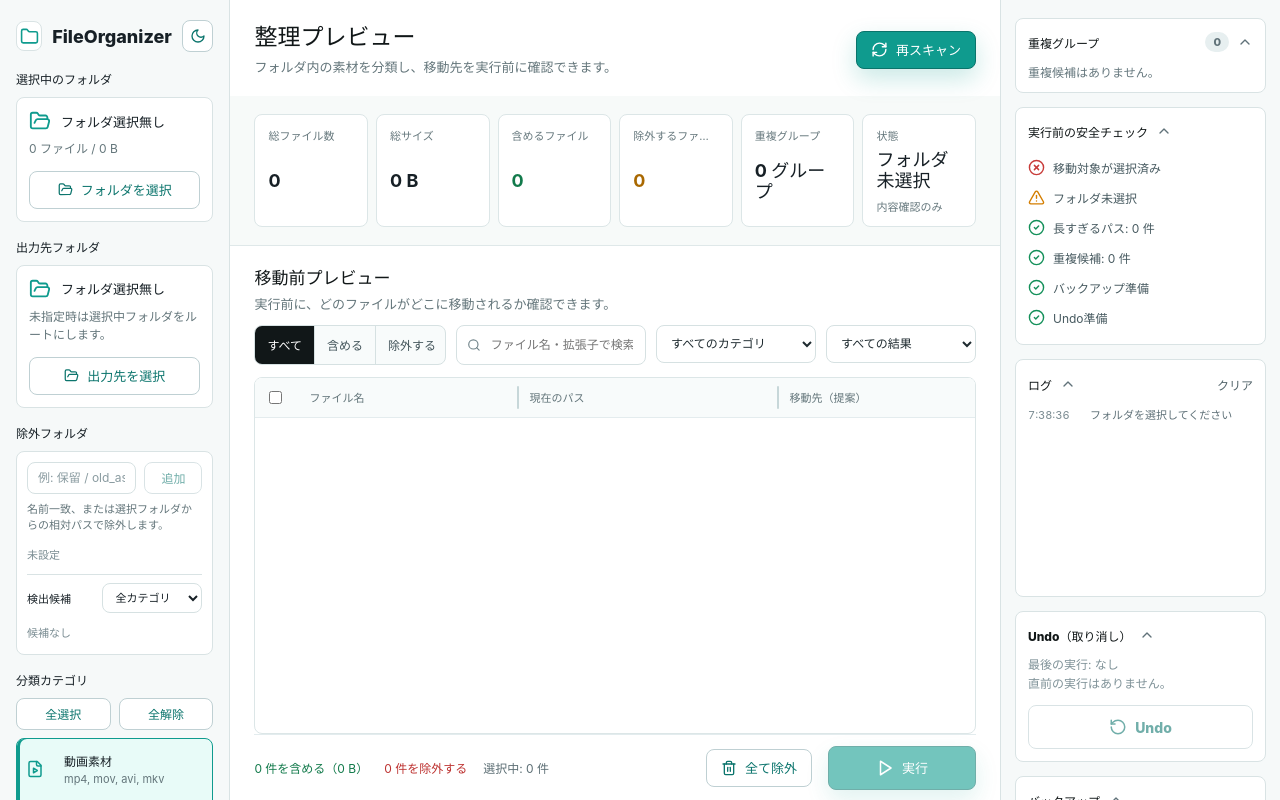
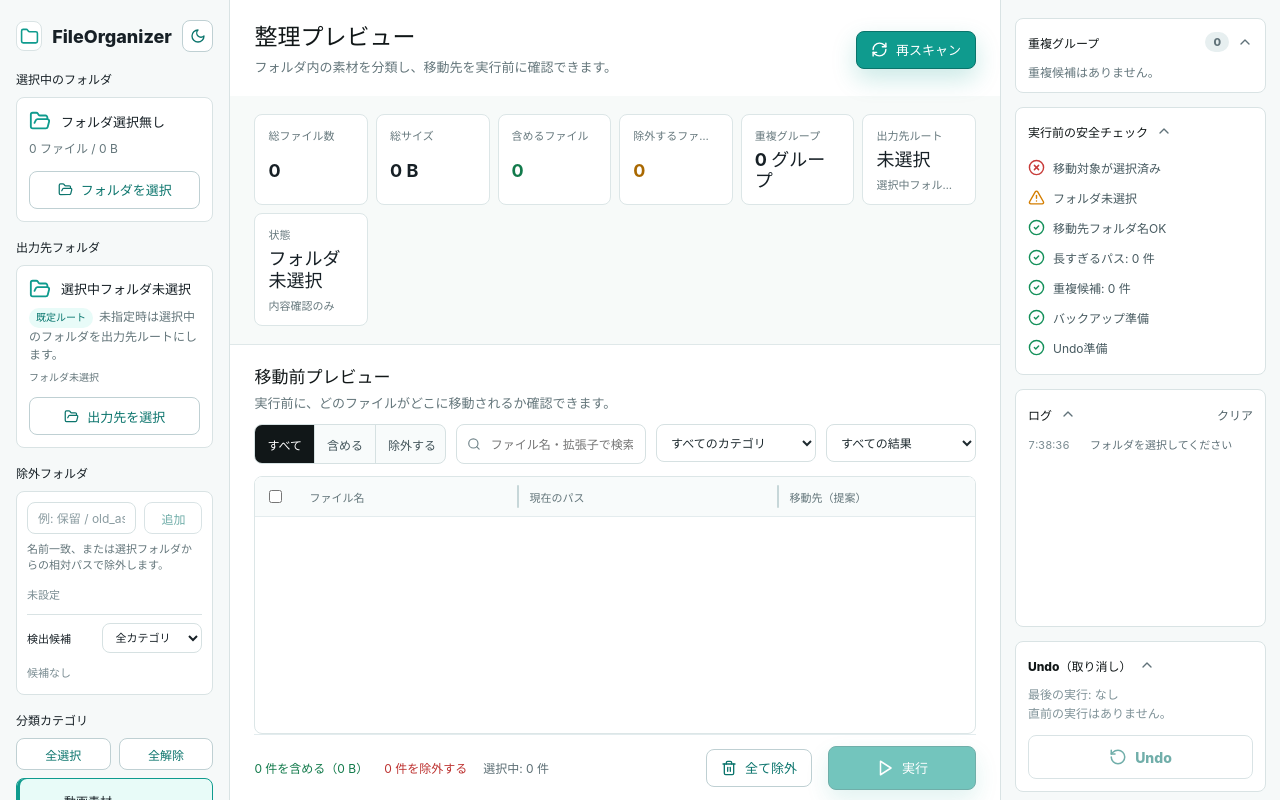
Before and after one commit to mtyAI/FileOrganizer, a React (Vite) app: page / in a window 1280 px wide. Built offline with nearby package versions, Linux system fonts and the light colour scheme.

Commit message:
Add output root and destination folder controls

```diff
--- a/package.json
+++ b/package.json
@@ -1,6 +1,6 @@
 {
   "name": "file-organizer",
-  "version": "0.1.7",
+  "version": "0.1.8",
   "private": true,
   "type": "module",
   "main": "electron/main.cjs",
--- a/src/App.jsx
+++ b/src/App.jsx
@@ -156,6 +156,12 @@ const appendSuffix = (name, count) => {
 };
 const makeFileId = (path, size, lastModified = 0) => `${path}:${size}:${lastModified}`;
 const normalizeFolderPattern = (value) => String(value ?? "").trim().replaceAll("\\", "/").replace(/^\/+|\/+$/g, "");
+const isSafeRelativeFolder = (value) => {
+  const normalized = normalizeFolderPattern(value);
+  if (!normalized) return false;
+  if (/^[a-zA-Z]:/.test(normalized) || normalized.startsWith("/")) return false;
+  return normalized.split("/").every((part) => part && part !== "." && part !== "..");
+};
 
 function shouldSkipFolder(folderName, relativePath, excludedFolders) {
   const normalizedName = folderName.toLowerCase();
@@ -176,7 +182,13 @@ async function collectFilesFromDirectory(directoryHandle, path = "", targetFolde
   for await (const [name, entry] of directoryHandle.entries()) {
     if (entry.kind === "directory") {
       const relativePath = `${path}${name}`;
-      if (BACKUP_FOLDER_NAMES.has(name) || targetFolders.has(name) || shouldSkipFolder(name, relativePath, excludedFolders)) continue;
+      if (
+        BACKUP_FOLDER_NAMES.has(name) ||
+        shouldSkipFolder(name, relativePath, targetFolders) ||
+        shouldSkipFolder(name, relativePath, excludedFolders)
+      ) {
+        continue;
+      }
       const children = await collectFilesFromDirectory(entry, `${relativePath}/`, targetFolders, excludedFolders);
       entries.push(...children);
       continue;
@@ -281,7 +293,12 @@ function folderLabel(handle, fallback) {
 }
 
 async function ensureDirectory(rootHandle, folderName) {
-  return rootHandle.getDirectoryHandle(folderName, { create: true });
+  let current = rootHandle;
+  for (const part of normalizeFolderPattern(folderName).split("/")) {
+    if (!part) continue;
+    current = await current.getDirectoryHandle(part, { create: true });
+  }
+  return current;
 }
 
 async function copyFileToHandle(fileHandle, destinationDirectory, destinationName) {
@@ -367,10 +384,20 @@ function App() {
   const totalSize = files.reduce((sum, file) => sum + file.size, 0);
   const includedSize = includedFiles.reduce((sum, file) => sum + file.size, 0);
   const hasRealWrite = Boolean(rootHandle || selectedFolderPath);
-  const outputDestinationName = outputFolderPath || outputRootHandle ? outputFolderName : selectedFolderName;
+  const hasCustomOutputRoot = Boolean(outputFolderPath || outputRootHandle);
+  const outputDestinationName = hasCustomOutputRoot
+    ? outputFolderName
+    : hasRealWrite
+      ? selectedFolderName
+      : "選択中フォルダ未選択";
+  const outputDestinationDetail = hasCustomOutputRoot
+    ? outputFolderPath || "ブラウザで選択した出力先"
+    : selectedFolderPath || (rootHandle ? "ブラウザで選択中のフォルダ" : "フォルダ未選択");
+  const outputRootSummary = hasCustomOutputRoot ? "指定済み" : hasRealWrite ? "選択中フォルダ" : "未選択";
   const duplicateCount = duplicates.reduce((sum, group) => sum + group.length, 0);
   const longPaths = plan.filter((file) => file.destination.length > 180);
-  const hasInvalidCategoryFolder = categories.some((category) => category.enabled && !normalizeFolderPattern(category.folder));
+  const invalidCategoryFolders = categories.filter((category) => category.enabled && !isSafeRelativeFolder(category.folder));
+  const hasInvalidCategoryFolder = invalidCategoryFolders.length > 0;
   const previewColumns = [
     { key: "select", label: "", width: columnWidths.select },
     { key: "name", label: "ファイル名", width: columnWidths.name, resizable: true },
@@ -608,6 +635,14 @@ function App() {
     resetIncludeMap(files, nextCategories);
   };
 
+  const normalizeCategoryFolder = (id) => {
+    const nextCategories = categories.map((category) =>
+      category.id === id ? { ...category, folder: normalizeFolderPattern(category.folder) } : category
+    );
+    setCategories(nextCategories);
+    resetIncludeMap(files, nextCategories);
+  };
+
   const toggleCategory = (id) => {
     const nextCategories = categories.map((category) =>
       category.id === id ? { ...category, enabled: !category.enabled } : category
@@ -665,7 +700,7 @@ function App() {
   const runPlan = async () => {
     if (!includedFiles.length || busy) return;
     if (hasInvalidCategoryFolder) {
-      addLog("warn", "移動先フォルダ名が空のカテゴリがあります");
+      addLog("warn", `移動先フォルダ名を確認してください: ${invalidCategoryFolders.map((category) => category.label).join(", ")}`);
       return;
     }
     setBusy(true);
@@ -850,7 +885,11 @@ function App() {
               <FolderOpen size={22} />
               <strong>{outputDestinationName}</strong>
             </div>
-            <p>{outputFolderPath || outputRootHandle ? "指定したフォルダをルートにします。" : "未指定時は選択中フォルダをルートにします。"}</p>
+            <p>
+              <span className="root-mode">{hasCustomOutputRoot ? "指定ルート" : "既定ルート"}</span>
+              {hasCustomOutputRoot ? "指定したフォルダを出力先ルートにします。" : "未指定時は選択中のフォルダを出力先ルートにします。"}
+              <small>{outputDestinationDetail}</small>
+            </p>
             <button className="outline-button full" onClick={selectOutputFolder} disabled={busy}>
               <FolderOpen size={15} />
               出力先を選択
@@ -956,13 +995,18 @@ function App() {
                     </span>
                   </button>
                   <label className="folder-name-field">
-                    <span>移動先</span>
+                    <span>移動先フォルダ名</span>
                     <input
                       value={category.folder}
                       onChange={(event) => updateCategoryFolder(category.id, event.target.value)}
+                      onBlur={() => normalizeCategoryFolder(category.id)}
+                      aria-invalid={category.enabled && !isSafeRelativeFolder(category.folder)}
                       placeholder="例: 01_動画"
                       disabled={busy}
                     />
+                    {category.enabled && !isSafeRelativeFolder(category.folder) && (
+                      <em>空欄、絶対パス、.. は使えません。</em>
+                    )}
                   </label>
                 </div>
               );
@@ -991,6 +1035,7 @@ function App() {
           <Summary label="含めるファイル" value={includedFiles.length.toLocaleString()} positive />
           <Summary label="除外するファイル" value={excludedFiles.length.toLocaleString()} warning />
           <Summary label="重複グループ" value={`${duplicates.length.toLocaleString()} グループ`} warning={duplicates.length > 0} />
+          <Summary label="出力先ルート" value={outputRootSummary} detail={outputDestinationName} />
           <Summary label="状態" value={hasRealWrite ? "実行可能" : "フォルダ未選択"} detail={hasRealWrite ? "バックアップ対応" : "内容確認のみ"} />
         </section>
 
@@ -1180,6 +1225,7 @@ function App() {
           <div className="collapsible-content">
             <CheckItem ok={includedFiles.length > 0} label="移動対象が選択済み" />
             <CheckItem ok={hasRealWrite} warn={!hasRealWrite} label={hasRealWrite ? "フォルダの書き込み権限" : "フォルダ未選択"} />
+            <CheckItem ok={!hasInvalidCategoryFolder} warn={hasInvalidCategoryFolder} label={hasInvalidCategoryFolder ? `移動先フォルダ名: ${invalidCategoryFolders.length}件要確認` : "移動先フォルダ名OK"} />
             <CheckItem ok={longPaths.length === 0} warn={longPaths.length > 0} label={`長すぎるパス: ${longPaths.length} 件`} />
             <CheckItem ok={duplicates.length === 0} warn={duplicates.length > 0} label={`重複候補: ${duplicateCount} 件`} />
             <CheckItem ok label="バックアップ準備" />
--- a/src/styles.css
+++ b/src/styles.css
@@ -154,6 +154,28 @@ button:disabled {
 
 .folder-box p {
   color: #9ab0b5;
+}
+
+.folder-box p small {
+  display: block;
+  overflow: hidden;
+  margin-top: 5px;
+  color: #71898f;
+  text-overflow: ellipsis;
+  white-space: nowrap;
+}
+
+.root-mode {
+  display: inline-flex;
+  align-items: center;
+  min-height: 20px;
+  margin-right: 6px;
+  border-radius: 999px;
+  background: #102b2c;
+  color: #9dece3;
+  padding: 0 7px;
+  font-size: 10px;
+  font-weight: 850;
 }
 
 .exclusion-box {
@@ -422,6 +444,19 @@ button:disabled {
   font-size: 11px;
 }
 
+.folder-name-field input[aria-invalid="true"] {
+  border-color: #df5b55;
+  background: #2b1718;
+}
+
+.folder-name-field em {
+  color: #df5b55;
+  font-size: 10px;
+  font-style: normal;
+  font-weight: 800;
+  line-height: 1.35;
+}
+
 .preset-button span,
 .file-cell span,
 .duplicate-card span {
@@ -552,7 +587,7 @@ button:disabled {
 
 .summary-grid {
   display: grid;
-  grid-template-columns: repeat(6, minmax(0, 1fr));
+  grid-template-columns: repeat(auto-fit, minmax(112px, 1fr));
   gap: 8px;
   margin: 18px 24px 18px;
 }
@@ -1119,10 +1154,16 @@ body.resizing-column {
 }
 
 .theme-light .folder-box p,
+.theme-light .folder-box p small,
 .theme-light .exclusion-box p,
 .theme-light .detected-folder-button small,
 .theme-light .preset-button small {
   color: #64767b;
+}
+
+.theme-light .root-mode {
+  background: #e8fbf8;
+  color: #08766e;
 }
 
 .theme-light .exclusion-input input,
@@ -1132,6 +1173,11 @@ body.resizing-column {
   border-color: #d6e1e2;
   background: #ffffff;
   color: #172026;
+}
+
+.theme-light .folder-name-field input[aria-invalid="true"] {
+  border-color: #d94b45;
+  background: #fff4f3;
 }
 
 .theme-light .exclusion-input input::placeholder {
@@ -1261,11 +1307,17 @@ body.resizing-column {
 .theme-dark .search-field,
 .theme-dark .search-field input,
 .theme-dark .exclusion-input input,
+.theme-dark .folder-name-field input,
 .theme-dark .detected-heading select,
 .theme-dark .detected-folder-button {
   border-color: #29444a;
   background: #10191b;
   color: #e9f2f0;
+}
+
+.theme-dark .folder-name-field input[aria-invalid="true"] {
+  border-color: #df5b55;
+  background: #2b1718;
 }
 
 .theme-dark .toolbar select {
```
Also changed, not shown: electron/main.cjs (+9 -1 lines), 2 other files (tests, documents, lock files or other folders).
